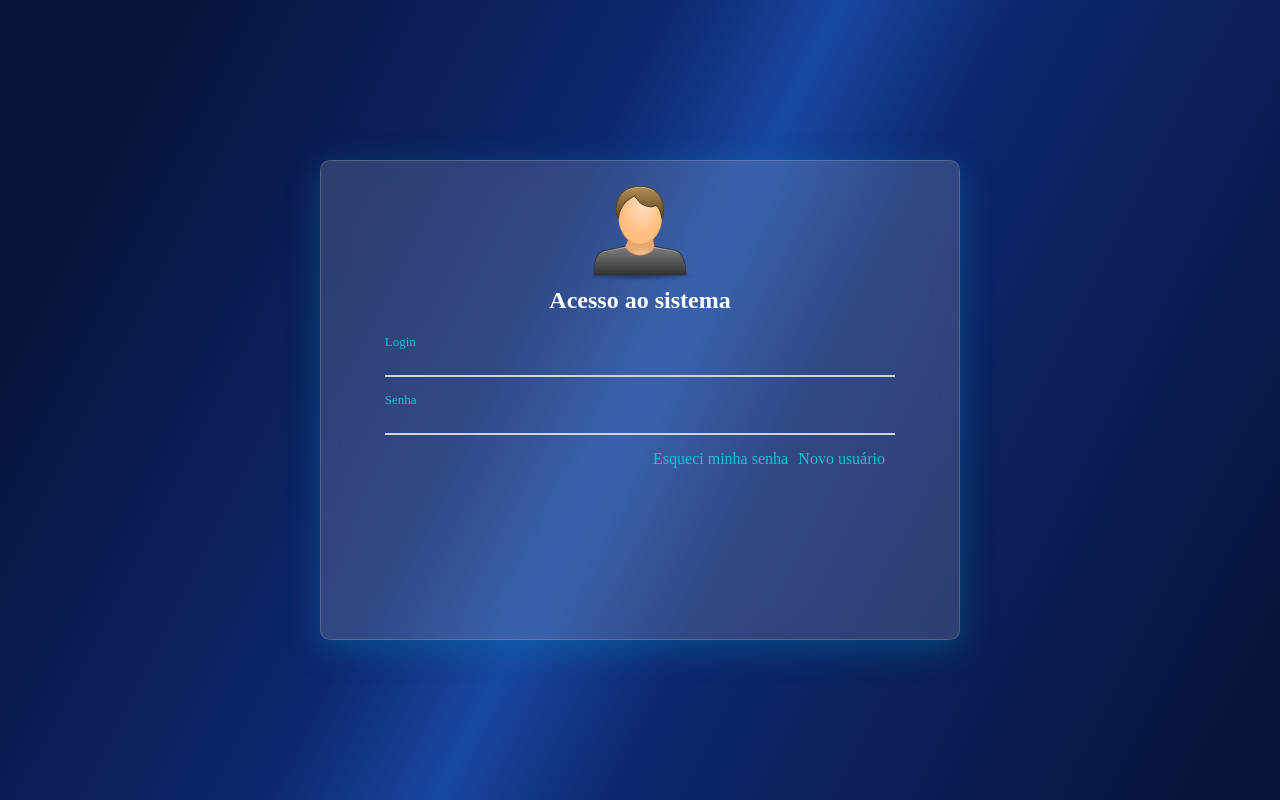
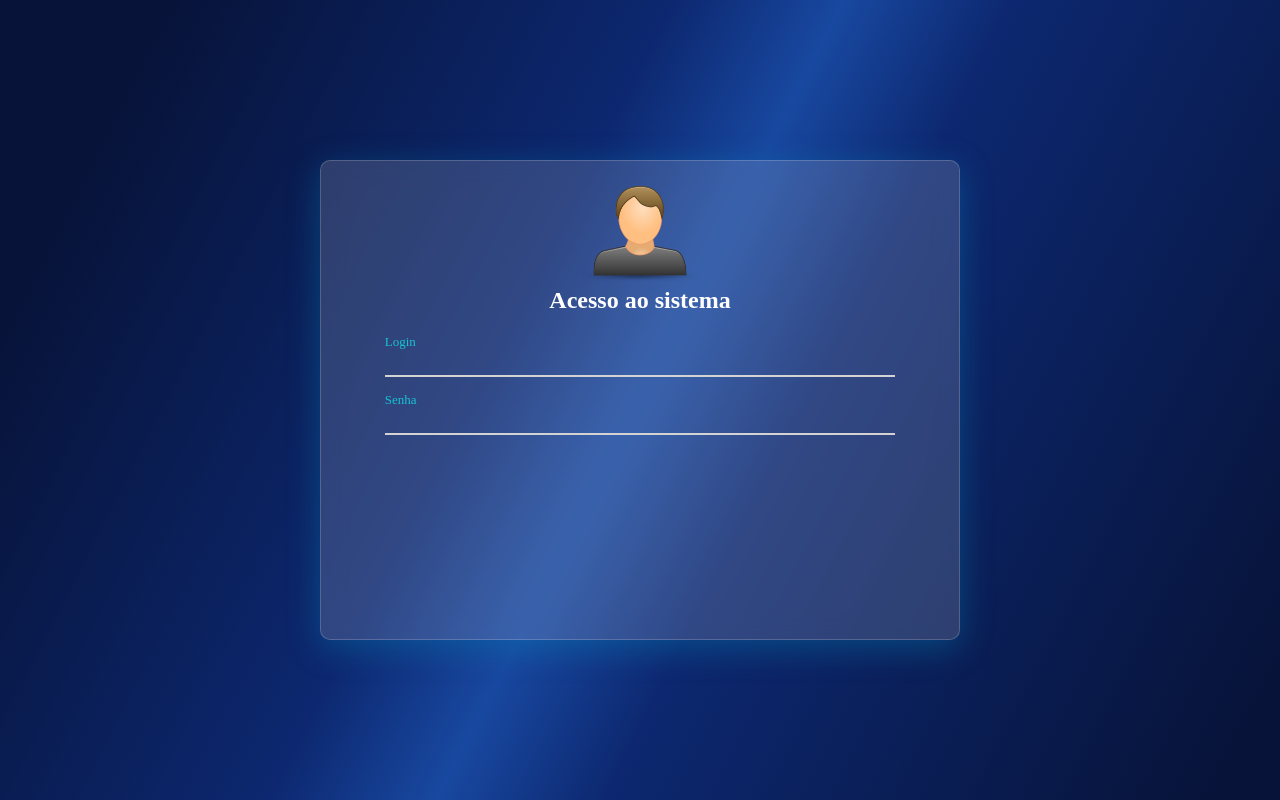
Before and after one commit to Matheus292/MyPatrimonyFront, a Vue app: page / in a window 1280 px wide. Built offline with nearby package versions, Linux system fonts and the light colour scheme.

Commit message:
finish login

```diff
--- a/src/views/Login.vue
+++ b/src/views/Login.vue
@@ -12,10 +12,10 @@
                 <div class="row">
                     <InputForm v-model="password" type="password" label="Senha" />
                 </div>
-                <div class="forgot">
+                <!--<div class="forgot">
                     <a href="#">Esqueci minha senha</a>
-                    <a href="#">Novo usuário</a>
-                </div>
+                    <a href="#">Registrar-se</a>
+                </div>-->
                 <div class="row">
                     <div class="row-btn">
                         <input type="button" v-show="user.trim() !== '' && password.trim() !== ''" class="btn-action" value="Entrar" @click="login">
```
Also changed, not shown: src/components/forms/ForgotPassword.vue (deleted, +0 -13 lines).
